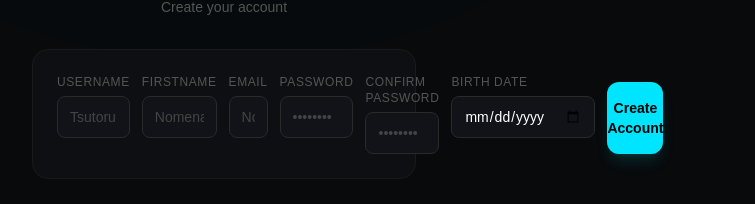
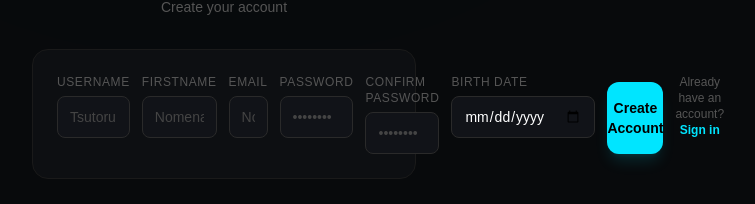
Before and after one commit to Proxima-Devs/EventSync, a Next.js app: page /register in a window 1280 px wide. Shown: the part 362-566 px from the top of the page, without its empty margins (416-1171 px from the left). Built offline with nearby package versions, Linux system fonts and the light colour scheme.

Commit message:
feat(auth): add link to login page on register

```diff
--- a/app/(auth)/register/page.tsx
+++ b/app/(auth)/register/page.tsx
@@ -1,4 +1,8 @@
+import Link from "next/link";
+
+
 export default function RegisterPage() {
+
     return (
         <main className="min-h-screen bg-[#080a0c] flex items-center justify-center px-4 relative overflow-hidden">
             <div className="absolute top-[-150px] left-1/2 -translate-x-1/2 w-[600px] h-[400px] rounded-full bg-[#00E5FF08] blur-[120px] pointer-events-none" />
@@ -80,6 +84,15 @@ export default function RegisterPage() {
                         >
                             Create Account
                         </button>
+                        <p className="text-center text-xs text-[#555]">
+                            Already have an account?{" "}
+                            <Link
+                                href="/login"
+                                className="text-[#00E5FF] hover:text-[#00ffff] font-bold transition-colors"
+                            >
+                                Sign in
+                            </Link>
+                        </p>
                     </div>
                 </div>
             </div>
```
